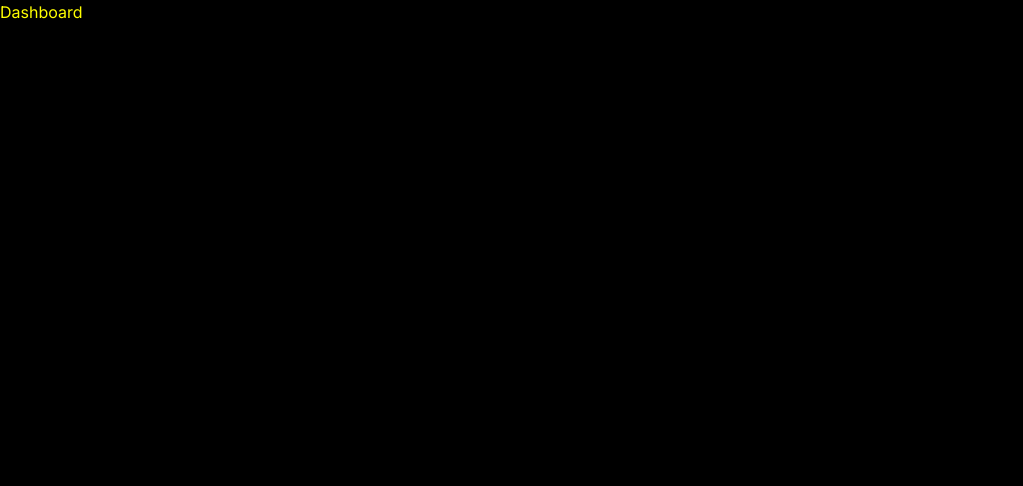
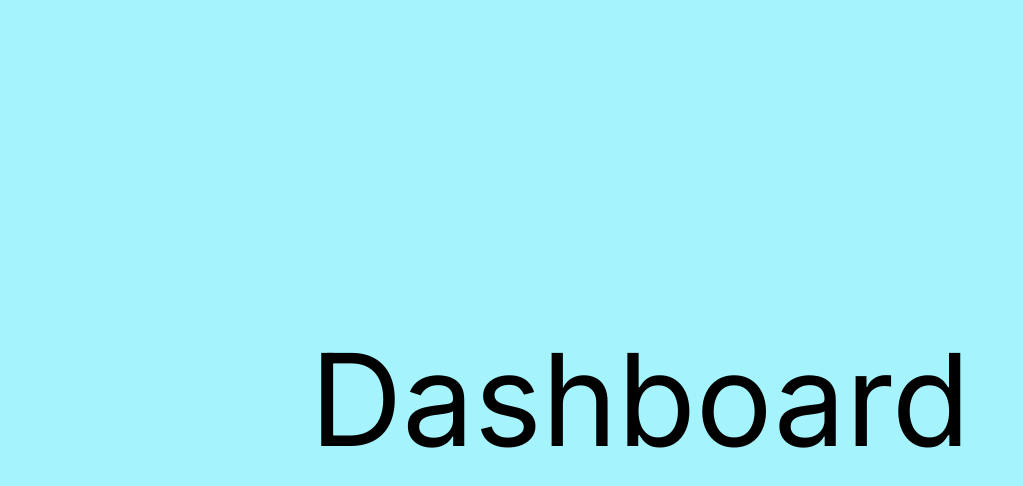
Before and after one commit to marieooq/nextjs-playground, a Next.js app: page /dashboard in a window 1280 px wide. Shown: the top 486 px of the page, without its empty margins (0-1023 px from the left). Built offline with nearby package versions, Linux system fonts and the light colour scheme.

Commit message:
added Link to home page

```diff
--- a/app/dashboard/page.tsx
+++ b/app/dashboard/page.tsx
@@ -2,15 +2,8 @@ import React from "react";
 
 const Dashboard = () => {
   return (
-    <div
-      style={{
-        backgroundColor: "#000",
-        width: "100vw",
-        height: "100vh",
-        color: "yellow",
-      }}
-    >
-      Dashboard
+    <div className="w-full h-screen bg-cyan-200 flex items-center justify-center">
+      <p className="text-9xl">Dashboard</p>
     </div>
   );
 };
--- a/app/page.tsx
+++ b/app/page.tsx
@@ -1,4 +1,5 @@
-import Image from 'next/image'
+import Image from "next/image";
+import Link from "next/link";
 
 export default function Home() {
   return (
@@ -15,7 +16,7 @@ export default function Home() {
             target="_blank"
             rel="noopener noreferrer"
           >
-            By{' '}
+            By{" "}
             <Image
               src="/vercel.svg"
               alt="Vercel Logo"
@@ -26,6 +27,14 @@ export default function Home() {
             />
           </a>
         </div>
+      </div>
+      <div className="w-1/2 flex items-center justify-between">
+        <Link
+          href="/dashboard"
+          className="inline-block text-lg leading-6 font-bold"
+        >
+          Dashboard
+        </Link>
       </div>
 
       <div className="relative flex place-items-center before:absolute before:h-[300px] before:w-[480px] before:-translate-x-1/2 before:rounded-full before:bg-gradient-radial before:from-white before:to-transparent before:blur-2xl before:content-[''] after:absolute after:-z-20 after:h-[180px] after:w-[240px] after:translate-x-1/3 after:bg-gradient-conic after:from-sky-200 after:via-blue-200 after:blur-2xl after:content-[''] before:dark:bg-gradient-to-br before:dark:from-transparent before:dark:to-blue-700 before:dark:opacity-10 after:dark:from-sky-900 after:dark:via-[#0141ff] after:dark:opacity-40 before:lg:h-[360px]">
@@ -47,7 +56,7 @@ export default function Home() {
           rel="noopener noreferrer"
         >
           <h2 className={`mb-3 text-2xl font-semibold`}>
-            Docs{' '}
+            Docs{" "}
             <span className="inline-block transition-transform group-hover:translate-x-1 motion-reduce:transform-none">
               -&gt;
             </span>
@@ -64,7 +73,7 @@ export default function Home() {
           rel="noopener noreferrer"
         >
           <h2 className={`mb-3 text-2xl font-semibold`}>
-            Learn{' '}
+            Learn{" "}
             <span className="inline-block transition-transform group-hover:translate-x-1 motion-reduce:transform-none">
               -&gt;
             </span>
@@ -81,7 +90,7 @@ export default function Home() {
           rel="noopener noreferrer"
         >
           <h2 className={`mb-3 text-2xl font-semibold`}>
-            Templates{' '}
+            Templates{" "}
             <span className="inline-block transition-transform group-hover:translate-x-1 motion-reduce:transform-none">
               -&gt;
             </span>
@@ -98,7 +107,7 @@ export default function Home() {
           rel="noopener noreferrer"
         >
           <h2 className={`mb-3 text-2xl font-semibold`}>
-            Deploy{' '}
+            Deploy{" "}
             <span className="inline-block transition-transform group-hover:translate-x-1 motion-reduce:transform-none">
               -&gt;
             </span>
@@ -109,5 +118,5 @@ export default function Home() {
         </a>
       </div>
     </main>
-  )
+  );
 }
```
